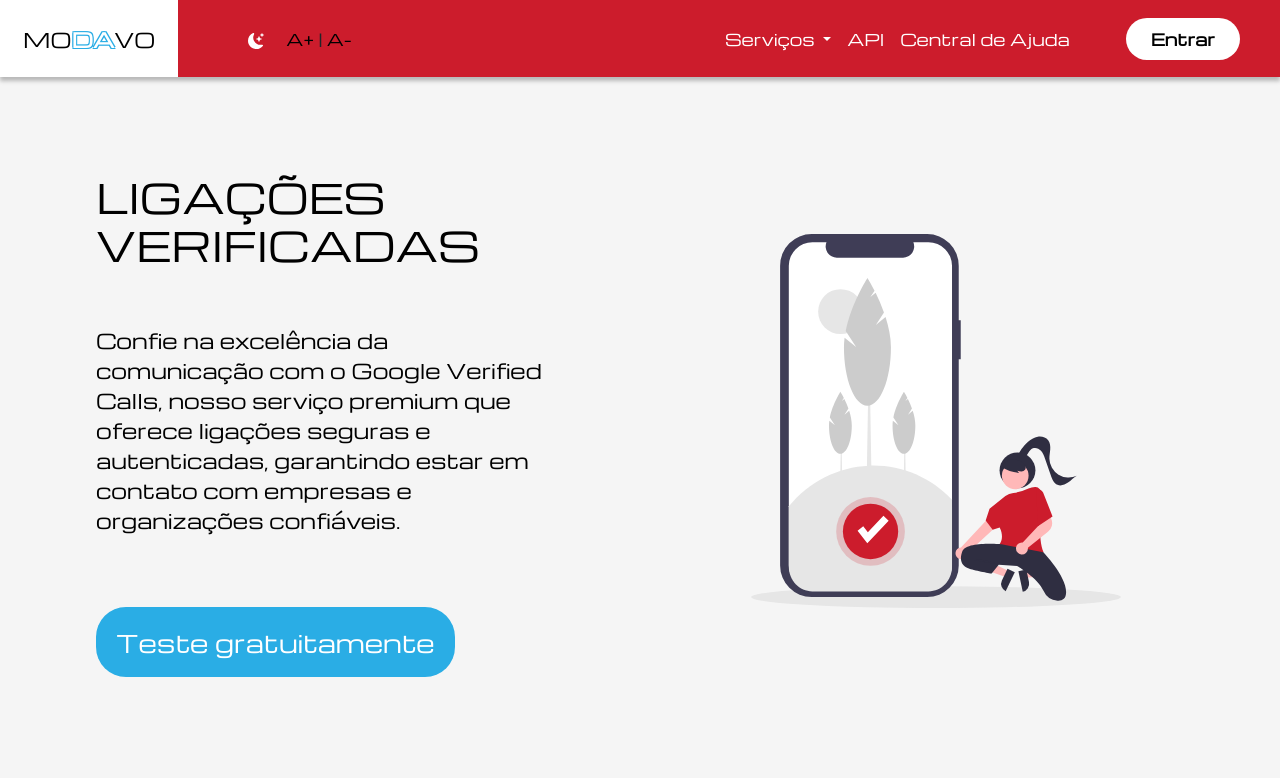
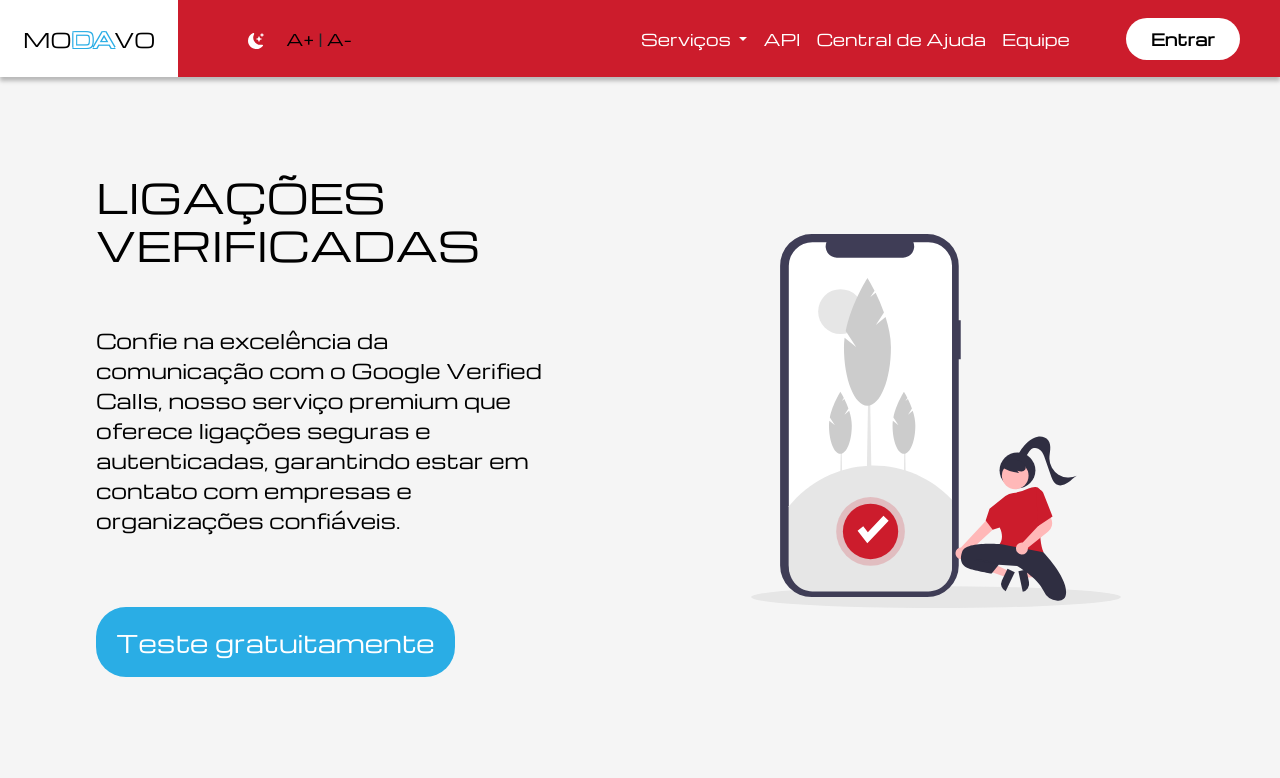
Before and after one commit to qu4resm4/telecallCPaaS, a plain HTML site: page call.html in a window 1280 px wide. Shown: the top 778 px of the page. Drawn offline with nearby package versions, Linux system fonts and the light colour scheme.

Commit message:
sobre.html add no navbar

```diff
--- a/call.html
+++ b/call.html
@@ -60,6 +60,9 @@
                           </li>
                           <li class="nav-item">
                             <a class="nav-link item_color" href="#">Central de Ajuda</a>
+                          </li>
+                          <li class="nav-item">
+                            <a class="nav-link item_color" href="sobre.html">Equipe</a>
                           </li>
                         </ul>
                         <a href="login.html"><button class="btn-lg border border-0 me-4" id="btn-entrar">Entrar</button></a>
```
Also changed, not shown: index.html (+3 -0 lines), mask.html (+3 -0 lines), sms.html (+3 -0 lines), sobre.html (+3 -0 lines), twofa.html (+3 -0 lines).
